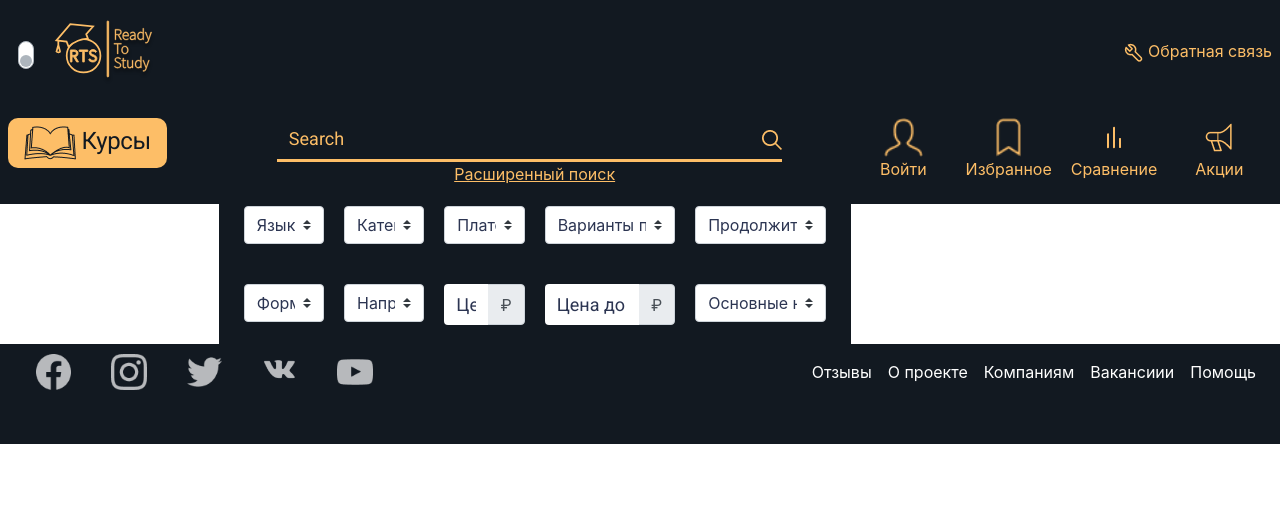
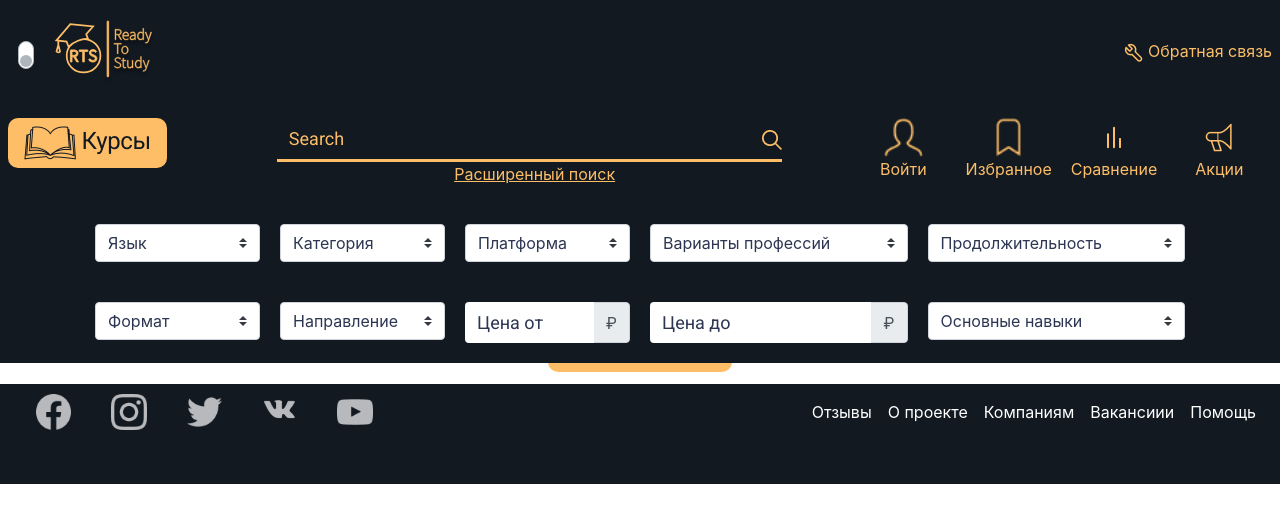
Before and after one commit to maksimchernev/e-edu-react, a React (Create React App) app in the folder frontend/: page /courses in a window 1280 px wide. Both pictures are taken after a click on the button "Расширенный поиск". Shown: the top 522 px of the page. Built offline with nearby package versions, Linux system fonts and the light colour scheme; no server answers.

Commit message:
filters size

```diff
--- a/frontend/src/components/nav.js
+++ b/frontend/src/components/nav.js
@@ -86,15 +86,10 @@ export const Nav_ = () => {
                   </InputGroup>
               </Form.Row>
 
-               <Row className="filters">
+               <Row>
                     <Button onClick={() => setOpen(!open)} className="navButton" variant="link" aria-controls="collapse" aria-expanded={open} >
                         <p className="navLink" >Расширенный поиск</p>
                     </Button>
-                    <Collapse in={open}>
-                        <div id="collapse" fluid={true}>
-                             <Filters />
-                        </div>
-                    </Collapse>
                </Row>
           </Col>
 
@@ -142,7 +137,11 @@ export const Nav_ = () => {
         {/* </Container> */}
       </Navbar>
       <LoginModal show={flag} onHide={handleModal} />
-
+        <Collapse in={open}>
+            <div id="collapse" fluid={true}>
+                <Filters />
+            </div>
+        </Collapse>
     </React.Fragment>
   );
 };
--- a/frontend/src/components/usernav.js
+++ b/frontend/src/components/usernav.js
@@ -92,11 +92,6 @@ export const Usernav = () => {
                 <Button onClick={() => setOpen(!open)} className="navButton" variant="link" aria-controls="collapse" aria-expanded={open} >
                     <p className="navLink" >Расширенный поиск</p>
                 </Button>
-                <Collapse in={open} className="filters">
-                    <div id="collapse" fluid={true}>
-                         <Filters />
-                    </div>
-                </Collapse>
             </Row>
         </Col>
 
@@ -181,6 +176,11 @@ export const Usernav = () => {
             </Navbar.Collapse>
 
           </Navbar> */}
+          <Collapse in={open} className="filters">
+                    <div id="collapse" fluid={true}>
+                         <Filters />
+                    </div>
+          </Collapse>
     </React.Fragment>
   );
 };
--- a/frontend/src/сss/filters.css
+++ b/frontend/src/сss/filters.css
@@ -1,13 +1,14 @@
 .filters-grid{
 padding: 0px 0px 40px 0px;
-
+background-color: #121921 !important;
 }
 
 
 .courseFilters {
   background-color: #121921 !important;
-  position: relative;
-  z-index: 100 !important;
+  position: absolute;
+  z-index:1;
+  width:100%;
 }
 
 .rowFilters {
```
